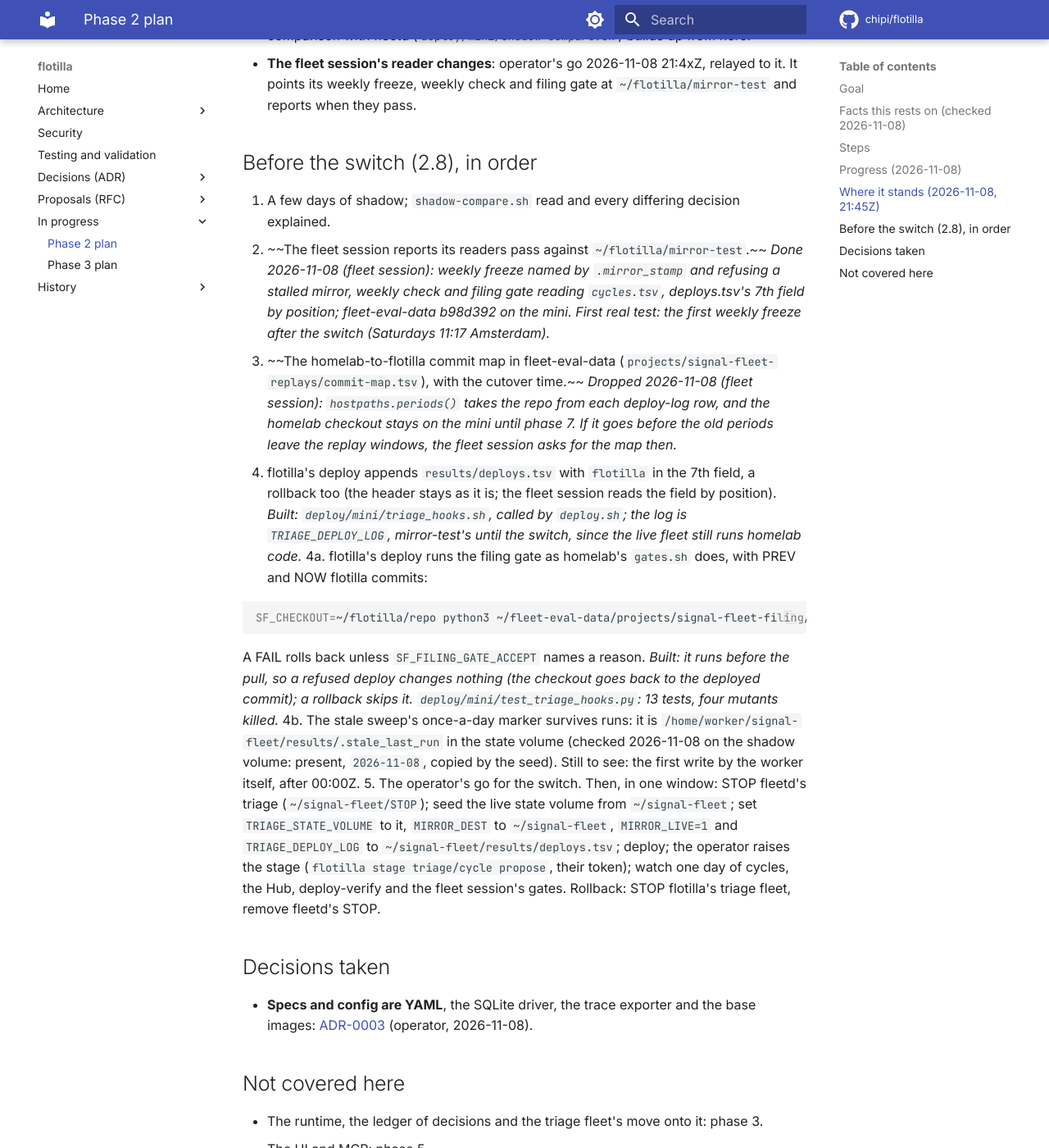
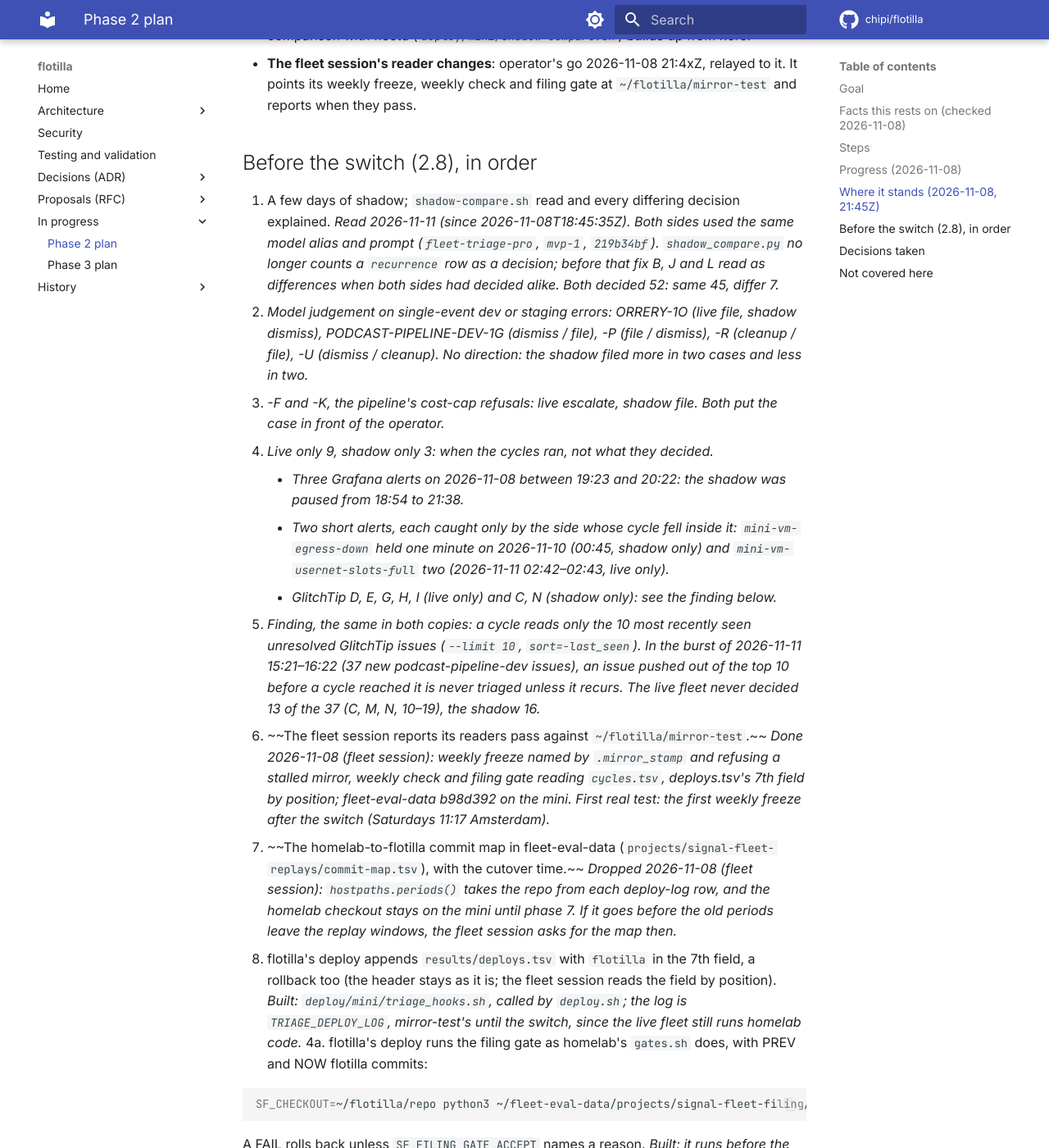
Before and after one commit to chipi/flotilla, an MkDocs documentation site: the page built from docs/wip/phase-2-plan.md, in a window 1280 px wide and 1400 px high, scrolled down 3807 px. Shown: the whole window at 82% size. Built offline with MkDocs 1.6.1 and Material for MkDocs 9.7.7, drawn with Linux system fonts in a browser that asks for light colours; comment, search, counter and statistics services are not loaded; some of the changed text lies outside the part shown.

Commit message:
phase 2: shadow vs live read and explained; a recurrence row is not a decision
shadow_compare.py kept the newest row per occurrence, so a later recurrence row hid the
decision: B, J and L read as differences where both sides had decided alike. Recurrence rows
are now skipped (a test from the B case; the mutant without the skip fails it).

Since 2026-11-08T18:45:35Z, same model alias and prompt on both sides: both decided 52,
same 45, differ 7 (model judgement on single dev/staging events, and two cost-cap refusals
escalated live and filed in shadow). Live-only 9 and shadow-only 3 come from when the
cycles ran: the shadow paused 2026-11-08 18:54-21:38, two alerts of one and two minutes,
and the GlitchTip top-10 limit, which in the 2026-11-11 burst left 13 of 37 new issues
undecided by the live fleet (16 by the shadow). The plan records it as a finding.

Item 4b seen: the worker wrote the stale marker at 2026-11-11T00:03Z. Item 5 names
`flotilla autonomy`.

Co-Authored-By: Claude Opus 5.5 <noreply@anthropic.com>
Claude-Session: https://claude.ai/code/session_014cvkLDhZiuT6G7yUUfGC4i

```diff
--- a/docs/wip/phase-2-plan.md
+++ b/docs/wip/phase-2-plan.md
@@ -90,6 +90,27 @@ fleet session's race), never `frozen/`, env files or `results/deploys.tsv`. Runn
 ## Before the switch (2.8), in order
 
 1. A few days of shadow; `shadow-compare.sh` read and every differing decision explained.
+   *Read 2026-11-11 (since 2026-11-08T18:45:35Z). Both sides used the same model alias and prompt
+   (`fleet-triage-pro`, `mvp-1`, `219b34bf`). `shadow_compare.py` no longer counts a `recurrence` row
+   as a decision; before that fix B, J and L read as differences when both sides had decided alike.
+   Both decided 52: same 45, differ 7.*
+   - *Model judgement on single-event dev or staging errors: ORRERY-1O (live file, shadow dismiss),
+     PODCAST-PIPELINE-DEV-1G (dismiss / file), -P (file / dismiss), -R (cleanup / file), -U
+     (dismiss / cleanup). No direction: the shadow filed more in two cases and less in two.*
+   - *-F and -K, the pipeline's cost-cap refusals: live escalate, shadow file. Both put the case in
+     front of the operator.*
+   - *Live only 9, shadow only 3: when the cycles ran, not what they decided.*
+     - *Three Grafana alerts on 2026-11-08 between 19:23 and 20:22: the shadow was paused from 18:54
+       to 21:38.*
+     - *Two short alerts, each caught only by the side whose cycle fell inside it:
+       `mini-vm-egress-down` held one minute on 2026-11-10 (00:45, shadow only) and
+       `mini-vm-usernet-slots-full` two (2026-11-11 02:42–02:43, live only).*
+     - *GlitchTip D, E, G, H, I (live only) and C, N (shadow only): see the finding below.*
+   - *Finding, the same in both copies: a cycle reads only the 10 most recently seen unresolved
+     GlitchTip issues (`--limit 10`, `sort=-last_seen`). In the burst of 2026-11-11 15:21–16:22
+     (37 new podcast-pipeline-dev issues), an issue pushed out of the top 10 before a cycle reached
+     it is never triaged unless it recurs. The live fleet never decided 13 of the 37 (C, M, N,
+     10–19), the shadow 16.*
 2. ~~The fleet session reports its readers pass against `~/flotilla/mirror-test`.~~ *Done
    2026-11-08 (fleet session): weekly freeze named by `.mirror_stamp` and refusing a stalled mirror,
    weekly check and filing gate reading `cycles.tsv`, deploys.tsv's 7th field by position;
@@ -117,15 +138,17 @@ fleet session's race), never `frozen/`, env files or `results/deploys.tsv`. Runn
    mutants killed.*
 4b. The stale sweep's once-a-day marker survives runs: it is
    `/home/worker/signal-fleet/results/.stale_last_run` in the state volume (checked 2026-11-08 on the
-   shadow volume: present, `2026-11-08`, copied by the seed). Still to see: the first write by the
-   worker itself, after 00:00Z.
+   shadow volume: present, `2026-11-08`, copied by the seed). *Seen 2026-11-11: written by the
+   worker at 00:03:07Z (`2026-11-11`, owner `worker`); one sweep a day, about 75 GitHub calls
+   after 00:00Z on 11-09, 11-10 and 11-11 (the egress proxy's log). 11-09 has no sweep record
+   because its image predates sweep recording (`sha-d620594`, 08:23Z).*
 5. The operator's go for the switch. Then, in one window: STOP fleetd's triage
    (`~/signal-fleet/STOP`); seed the live state volume from `~/signal-fleet`; set
    `TRIAGE_STATE_VOLUME` to it, `MIRROR_DEST` to `~/signal-fleet`, `MIRROR_LIVE=1` and
-   `TRIAGE_DEPLOY_LOG` to `~/signal-fleet/results/deploys.tsv`; deploy; the
-   operator raises the stage (`flotilla stage triage/cycle propose`, their token); watch one day of
-   cycles, the Hub, deploy-verify and the fleet session's gates. Rollback: STOP flotilla's triage
-   fleet, remove fleetd's STOP.
+   `TRIAGE_DEPLOY_LOG` to `~/signal-fleet/results/deploys.tsv`; deploy; the operator raises the
+   autonomy (`flotilla autonomy triage/cycle propose`, their token); watch one day of cycles, the Hub,
+   deploy-verify and the fleet session's gates. Rollback: STOP flotilla's triage fleet, remove
+   fleetd's STOP.
 
 ## Decisions taken
 
```
Also changed, not shown: 2 other files.
